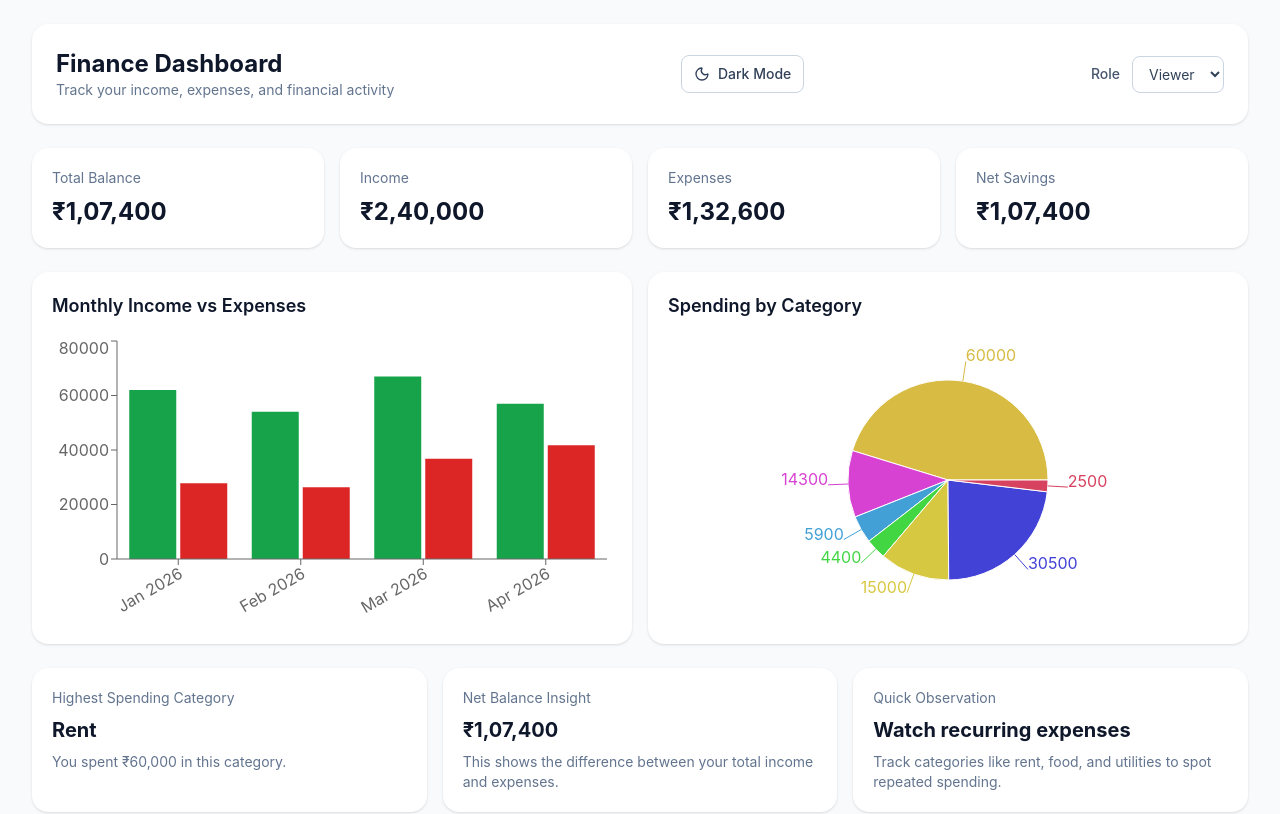
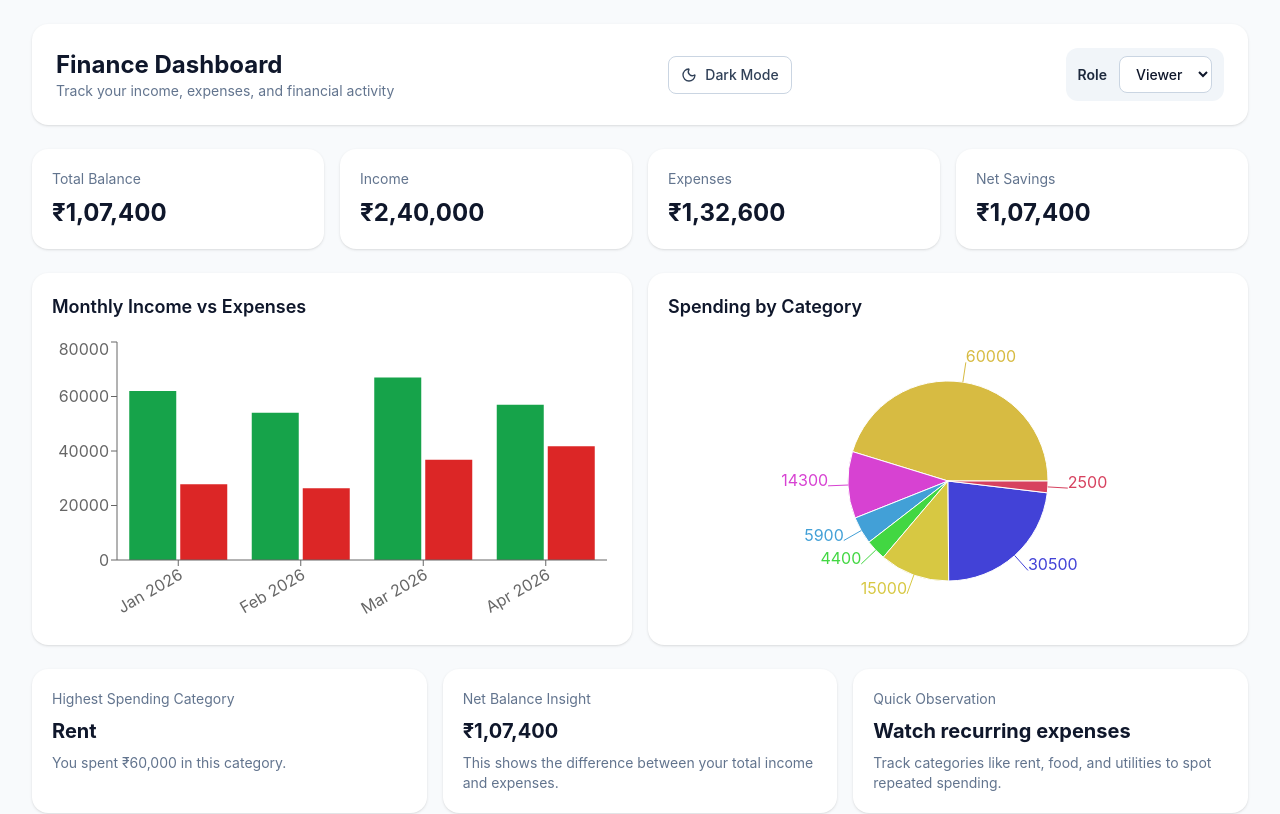
Before and after one commit to vasantharatnam/zorvyn-assignment, a React (Vite) app in the folder finance-dashboard/: page / in a window 1280 px wide. Shown: the top 814 px of the page. Built offline with nearby package versions, Linux system fonts and the light colour scheme.

Commit message:
increase role switcher contrast in dark mode

```diff
--- a/finance-dashboard/src/components/RoleSwitcher.jsx
+++ b/finance-dashboard/src/components/RoleSwitcher.jsx
@@ -6,15 +6,15 @@ function RoleSwitcher() {
   const role = useSelector((state) => state.finance.role)
 
   return (
-    <div className="flex items-center gap-3">
-      <label className="text-sm font-medium text-slate-600 dark:text-slate-300">
+    <div className="flex items-center gap-3 rounded-xl bg-slate-100 px-3 py-2 dark:bg-slate-800">
+      <span className="text-sm font-semibold text-slate-800 dark:text-white">
         Role
-      </label>
+      </span>
 
       <select
         value={role}
         onChange={(e) => dispatch(setRole(e.target.value))}
-        className="rounded-lg border border-slate-300 bg-white px-3 py-2 text-sm text-slate-700 outline-none dark:border-slate-700 dark:bg-slate-800 dark:text-slate-200"
+        className="rounded-lg border border-slate-300 bg-white px-3 py-2 text-sm font-medium text-slate-900 outline-none dark:border-slate-600 dark:bg-slate-900 dark:text-white"
       >
         <option value="viewer">Viewer</option>
         <option value="admin">Admin</option>
```
